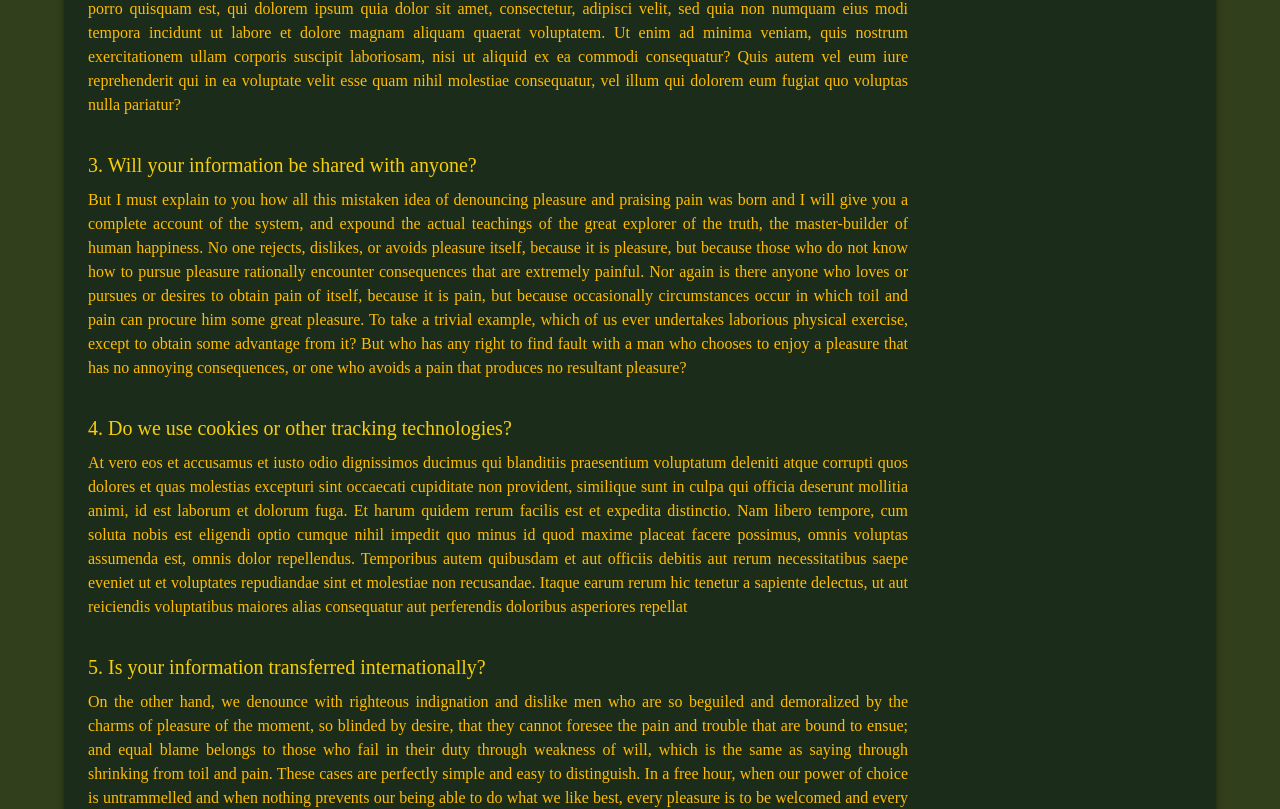
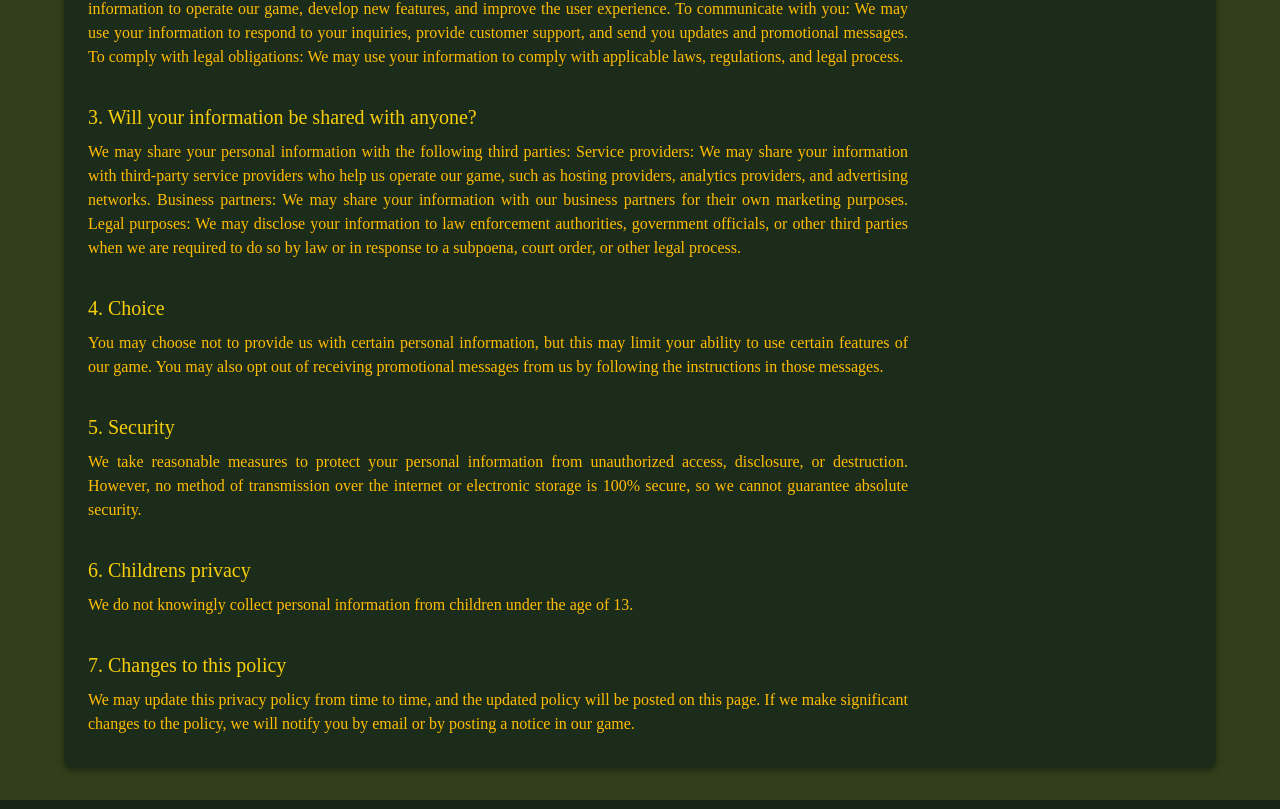
Before and after one commit to TheMankel/HoneyTrail, a React (Vite) app: page /privacy-policy in a window 1280 px wide. Shown: the part 577-1386 px from the top of the page. Built offline with nearby package versions, Linux system fonts and the light colour scheme; a web font is replaced by a local one.

Commit message:
Privacy policy

```diff
--- a/src/components/Content/PrivacyPolicyContent/PrivacySection/PrivacySection.jsx
+++ b/src/components/Content/PrivacyPolicyContent/PrivacySection/PrivacySection.jsx
@@ -6,44 +6,37 @@ const PrivacySection = () => {
   const data = [
     {
       title: '1. What information do we collect?',
-      description:
-        'Lorem ipsum dolor sit amet, consectetur adipiscing elit, sed do eiusmod tempor incididunt ut labore et dolore magna aliqua. Ut enim ad minim veniam, quis nostrud exercitation ullamco laboris nisi ut aliquip ex ea commodo consequat. Duis aute irure dolor in reprehenderit in voluptate velit esse cillum dolore eu fugiat nulla pariatur. Excepteur sint occaecat cupidatat non proident, sunt in culpa qui officia deserunt mollit anim id est laborum.',
+      description: `When you use our game, we may collect the following types of personal information: Device information: We may collect information about the device you use to access our game, such as your device type, operating system, and device identifiers. Usage information: We may collect information about how you use our game, such as the actions you take within the game and the time and date of your activity. Location information: If you enable location services for our game, we may collect information about your location. Other information: We may collect any other information that you voluntarily provide to us, such as your email address or other contact information.`,
     },
     {
       title: '2. How do we use your information?',
       description:
-        'Sed ut perspiciatis unde omnis iste natus error sit voluptatem accusantium doloremque laudantium, totam rem aperiam, eaque ipsa quae ab illo inventore veritatis et quasi architecto beatae vitae dicta sunt explicabo. Nemo enim ipsam voluptatem quia voluptas sit aspernatur aut odit aut fugit, sed quia consequuntur magni dolores eos qui ratione voluptatem sequi nesciunt. Neque porro quisquam est, qui dolorem ipsum quia dolor sit amet, consectetur, adipisci velit, sed quia non numquam eius modi tempora incidunt ut labore et dolore magnam aliquam quaerat voluptatem. Ut enim ad minima veniam, quis nostrum exercitationem ullam corporis suscipit laboriosam, nisi ut aliquid ex ea commodi consequatur? Quis autem vel eum iure reprehenderit qui in ea voluptate velit esse quam nihil molestiae consequatur, vel illum qui dolorem eum fugiat quo voluptas nulla pariatur?',
+        'We may use your personal information for the following purposes: To provide and improve our game: We may use your information to operate our game, develop new features, and improve the user experience. To communicate with you: We may use your information to respond to your inquiries, provide customer support, and send you updates and promotional messages. To comply with legal obligations: We may use your information to comply with applicable laws, regulations, and legal process.',
     },
     {
       title: '3. Will your information be shared with anyone?',
       description:
-        'But I must explain to you how all this mistaken idea of denouncing pleasure and praising pain was born and I will give you a complete account of the system, and expound the actual teachings of the great explorer of the truth, the master-builder of human happiness. No one rejects, dislikes, or avoids pleasure itself, because it is pleasure, but because those who do not know how to pursue pleasure rationally encounter consequences that are extremely painful. Nor again is there anyone who loves or pursues or desires to obtain pain of itself, because it is pain, but because occasionally circumstances occur in which toil and pain can procure him some great pleasure. To take a trivial example, which of us ever undertakes laborious physical exercise, except to obtain some advantage from it? But who has any right to find fault with a man who chooses to enjoy a pleasure that has no annoying consequences, or one who avoids a pain that produces no resultant pleasure?',
+        'We may share your personal information with the following third parties: Service providers: We may share your information with third-party service providers who help us operate our game, such as hosting providers, analytics providers, and advertising networks. Business partners: We may share your information with our business partners for their own marketing purposes. Legal purposes: We may disclose your information to law enforcement authorities, government officials, or other third parties when we are required to do so by law or in response to a subpoena, court order, or other legal process.',
     },
     {
-      title: '4. Do we use cookies or other tracking technologies?',
+      title: '4. Choice',
       description:
-        'At vero eos et accusamus et iusto odio dignissimos ducimus qui blanditiis praesentium voluptatum deleniti atque corrupti quos dolores et quas molestias excepturi sint occaecati cupiditate non provident, similique sunt in culpa qui officia deserunt mollitia animi, id est laborum et dolorum fuga. Et harum quidem rerum facilis est et expedita distinctio. Nam libero tempore, cum soluta nobis est eligendi optio cumque nihil impedit quo minus id quod maxime placeat facere possimus, omnis voluptas assumenda est, omnis dolor repellendus. Temporibus autem quibusdam et aut officiis debitis aut rerum necessitatibus saepe eveniet ut et voluptates repudiandae sint et molestiae non recusandae. Itaque earum rerum hic tenetur a sapiente delectus, ut aut reiciendis voluptatibus maiores alias consequatur aut perferendis doloribus asperiores repellat',
+        'You may choose not to provide us with certain personal information, but this may limit your ability to use certain features of our game. You may also opt out of receiving promotional messages from us by following the instructions in those messages.',
     },
     {
-      title: '5. Is your information transferred internationally?',
+      title: '5. Security',
       description:
-        'On the other hand, we denounce with righteous indignation and dislike men who are so beguiled and demoralized by the charms of pleasure of the moment, so blinded by desire, that they cannot foresee the pain and trouble that are bound to ensue; and equal blame belongs to those who fail in their duty through weakness of will, which is the same as saying through shrinking from toil and pain. These cases are perfectly simple and easy to distinguish. In a free hour, when our power of choice is untrammelled and when nothing prevents our being able to do what we like best, every pleasure is to be welcomed and every pain avoided. But in certain circumstances and owing to the claims of duty or the obligations of business it will frequently occur that pleasures have to be repudiated and annoyances accepted. The wise man therefore always holds in these matters to this principle of selection: he rejects pleasures to secure other greater pleasures, or else he endures pains to avoid worse pains.',
+        'We take reasonable measures to protect your personal information from unauthorized access, disclosure, or destruction. However, no method of transmission over the internet or electronic storage is 100% secure, so we cannot guarantee absolute security.',
     },
     {
-      title: '6. How long do we keep your information?',
+      title: '6. Childrens privacy',
       description:
-        'Lorem ipsum dolor sit amet, consectetur adipiscing elit, sed do eiusmod tempor incididunt ut labore et dolore magna aliqua. Ut enim ad minim veniam, quis nostrud exercitation ullamco laboris nisi ut aliquip ex ea commodo consequat. Duis aute irure dolor in reprehenderit in voluptate velit esse cillum dolore eu fugiat nulla pariatur. Excepteur sint occaecat cupidatat non proident, sunt in culpa qui officia deserunt mollit anim id est laborum.',
+        'We do not knowingly collect personal information from children under the age of 13.',
     },
     {
-      title: '7. What are your privacy rights?',
+      title: '7. Changes to this policy',
       description:
-        'Sed ut perspiciatis unde omnis iste natus error sit voluptatem accusantium doloremque laudantium, totam rem aperiam, eaque ipsa quae ab illo inventore veritatis et quasi architecto beatae vitae dicta sunt explicabo. Nemo enim ipsam voluptatem quia voluptas sit aspernatur aut odit aut fugit, sed quia consequuntur magni dolores eos qui ratione voluptatem sequi nesciunt. Neque porro quisquam est, qui dolorem ipsum quia dolor sit amet, consectetur, adipisci velit, sed quia non numquam eius modi tempora incidunt ut labore et dolore magnam aliquam quaerat voluptatem. Ut enim ad minima veniam, quis nostrum exercitationem ullam corporis suscipit laboriosam, nisi ut aliquid ex ea commodi consequatur? Quis autem vel eum iure reprehenderit qui in ea voluptate velit esse quam nihil molestiae consequatur, vel illum qui dolorem eum fugiat quo voluptas nulla pariatur?',
-    },
-    {
-      title:
-        '8. How can you review, update or delete the data we collect from you?',
-      description:
-        'But I must explain to you how all this mistaken idea of denouncing pleasure and praising pain was born and I will give you a complete account of the system, and expound the actual teachings of the great explorer of the truth, the master-builder of human happiness. No one rejects, dislikes, or avoids pleasure itself, because it is pleasure, but because those who do not know how to pursue pleasure rationally encounter consequences that are extremely painful. Nor again is there anyone who loves or pursues or desires to obtain pain of itself, because it is pain, but because occasionally circumstances occur in which toil and pain can procure him some great pleasure. To take a trivial example, which of us ever undertakes laborious physical exercise, except to obtain some advantage from it? But who has any right to find fault with a man who chooses to enjoy a pleasure that has no annoying consequences, or one who avoids a pain that produces no resultant pleasure?',
+        'We may update this privacy policy from time to time, and the updated policy will be posted on this page. If we make significant changes to the policy, we will notify you by email or by posting a notice in our game.',
     },
   ];
 
```
